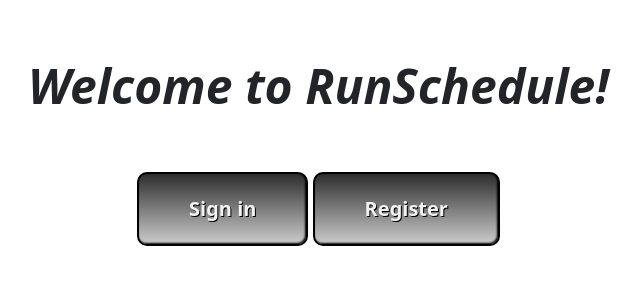
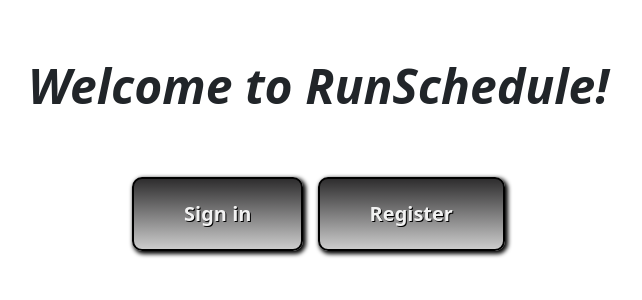
Before and after one commit to Gribek/RunSchedule, a Django app: page /runapp/ in a window 1280 px wide. Shown: the top 300 px of the page, without its empty margins (324-966 px from the left). Run offline with Django 3.2, Linux system fonts and the light colour scheme.

Commit message:
Change styling of landing page buttons

```diff
--- a/runapp/static/runapp/style.css
+++ b/runapp/static/runapp/style.css
@@ -125,7 +125,7 @@ body {
   font-style: normal; }
 
 .landing-button {
-  box-shadow: inset -1px -1px 2px 0px black;
+  box-shadow: black 2px 2px 4px 1px;
   background: linear-gradient(to bottom, #302f30 1%, #cccccc 100%);
   border-radius: 10px;
   border: 2px solid black;
@@ -135,7 +135,8 @@ body {
   font-weight: bold;
   padding: 20px 50px;
   text-decoration: none;
-  text-shadow: 1px 1px 0 black; }
+  text-shadow: 1px 1px 0 black;
+  margin: 5px; }
 
 .landing-button:hover {
   background: linear-gradient(to bottom, #cccccc 1%, #302f30 100%);
--- a/runapp/static/runapp/style.scss
+++ b/runapp/static/runapp/style.scss
@@ -168,7 +168,7 @@ $landing_btn_color_1: #cccccc;
 $landing_btn_color_2: #302f30;
 
 .landing-button {
-	box-shadow:inset -1px -1px 2px 0px black;
+    box-shadow: black 2px 2px 4px 1px;
     background: linear-gradient(to bottom, $landing_btn_color_2 1%, $landing_btn_color_1 100%);
     border-radius:10px;
 	border:2px solid black;
@@ -179,7 +179,9 @@ $landing_btn_color_2: #302f30;
 	padding:20px 50px;
 	text-decoration:none;
 	text-shadow:1px 1px 0 black;
+    margin: 5px;
 }
+
 .landing-button:hover {
     background: linear-gradient(to bottom, $landing_btn_color_1 1%, $landing_btn_color_2 100%);
     color: #c4c4c4;
```
